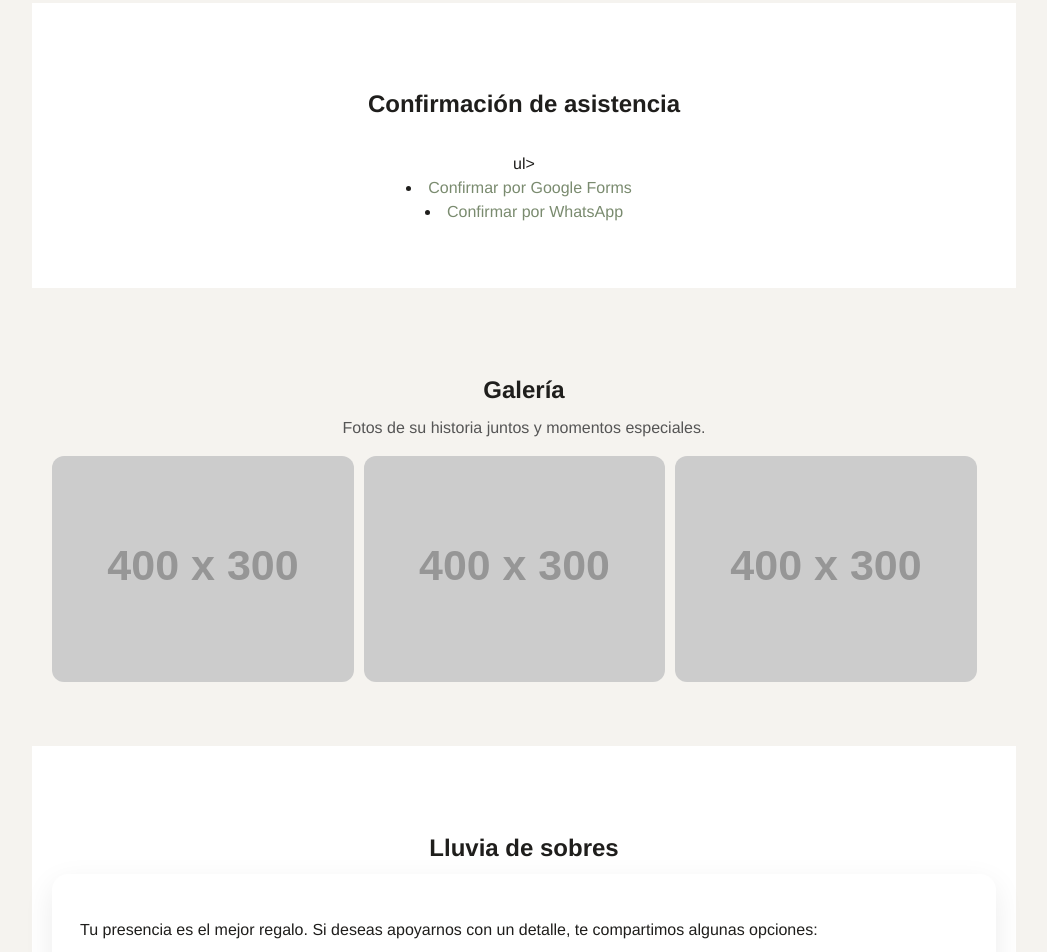
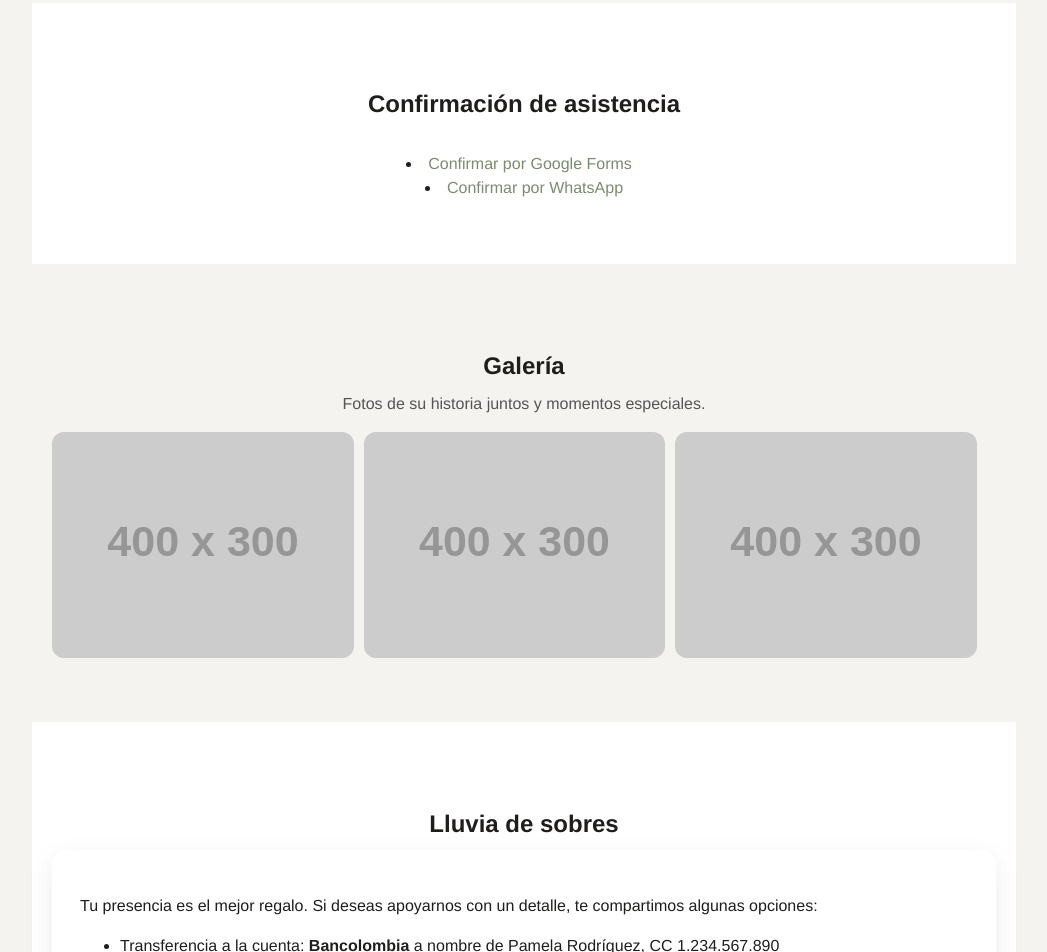
Before and after one commit to Karenlj21/Boda, a plain HTML site: page index.html in a window 1280 px wide. Shown: the part 1976-2928 px from the top of the page, without its empty margins (116-1163 px from the left). Drawn offline with Linux system fonts and the light colour scheme; placeholder pictures from the web are drawn by us.

Commit message:
Update index.html

```diff
--- a/index.html
+++ b/index.html
@@ -252,7 +252,6 @@
       <div class="container">
         <h2 style="text-align:center; margin-bottom:0.5rem;">Confirmación de asistencia</h2>
         <div style="text-align: center; margin-top: 30px;">
-          ul>
             <li><a href="https://forms.gle/tuFormulario" target="_blank" class="boton" style="margin-right: 10px;">
               Confirmar por Google Forms
             <li></a>
```
